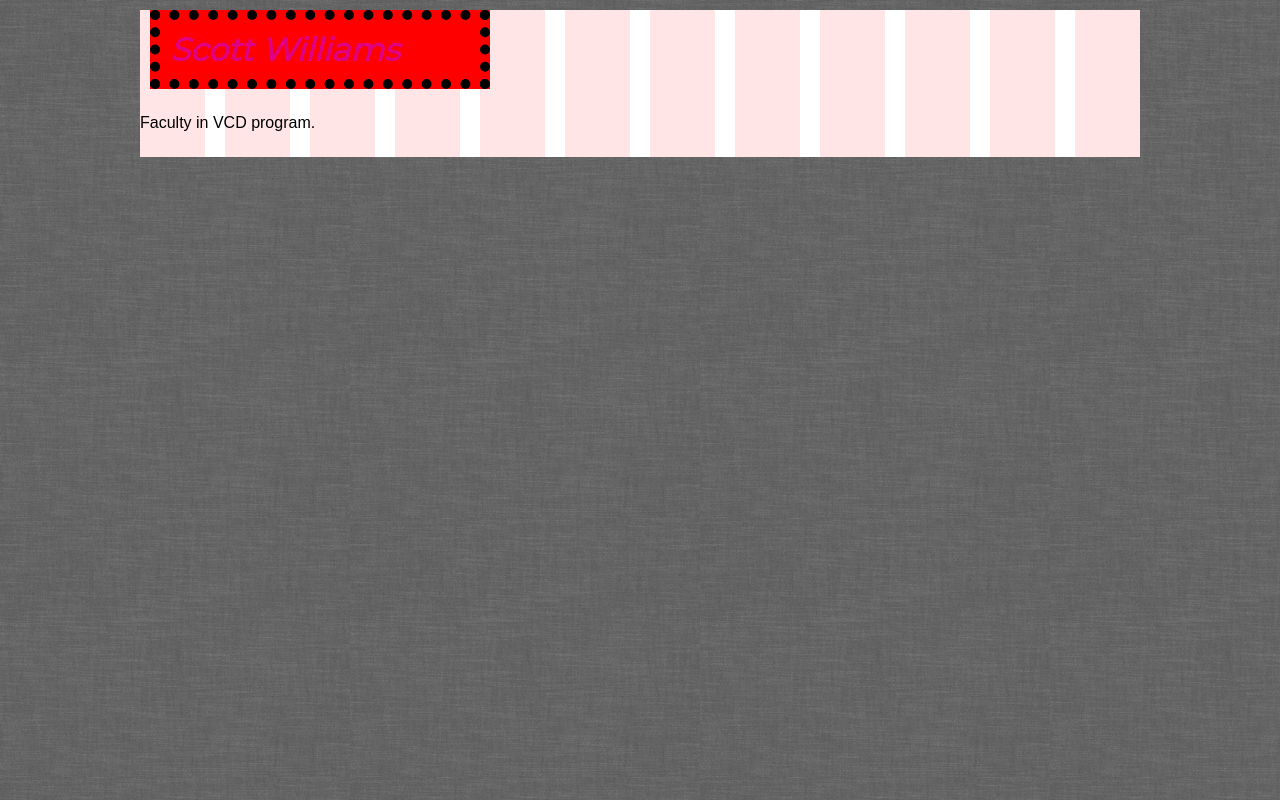
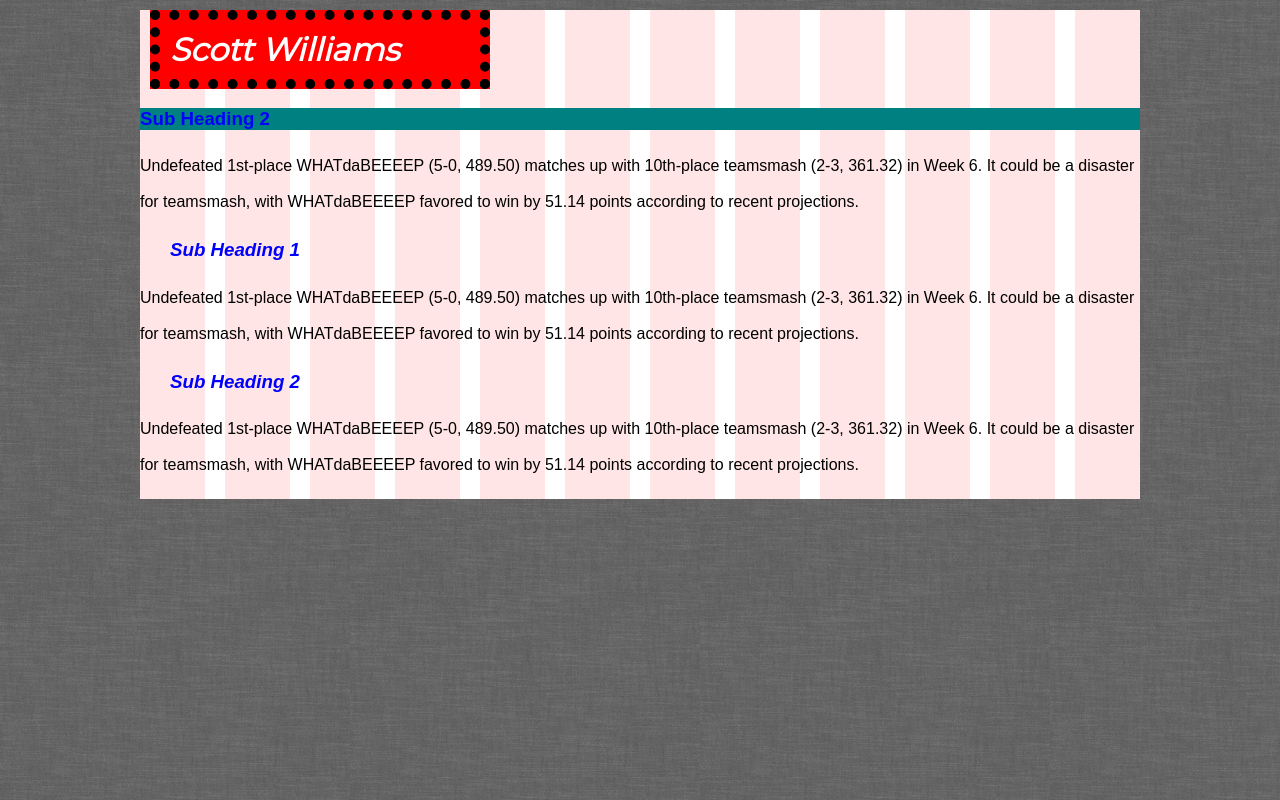
Before and after one commit to stwilliams0223/website-starter-master, a plain HTML site: page index.html in a window 1280 px wide. Drawn offline with Linux system fonts and the light colour scheme.

Commit message:
P1 Bio change

```diff
--- a/css/styles.css
+++ b/css/styles.css
@@ -18,6 +18,21 @@ h1{
 
 }
 
+#name{
+	color: white;
+
+}
+
+h3{
+
+	color: blue;
+
+}
+
+#leadin {
+	background: teal;
+}
+
 p{
 
 	line-height: 36px;
@@ -28,3 +43,10 @@ p{
 .showgrid {
 	background: url("../img/grid-bg.png") repeat-y;
 }
+
+.subhead {
+
+font-style:italic;
+margin-left: 30px;
+
+}
--- a/index.html
+++ b/index.html
@@ -17,9 +17,20 @@
 	<div class="container showgrid">
 
 		<!-- Your Content -->
-		<h1>Scott Williams</h1>
+		<h1 id="name">Scott Williams</h1>
 
-		<p>Faculty in VCD program.</p>
+
+		<h3 id="leadin" >Sub Heading 2</h3>
+
+		<p>Undefeated 1st-place WHATdaBEEEEP (5-0, 489.50) matches up with 10th-place teamsmash (2-3, 361.32) in Week 6. It could be a disaster for teamsmash, with WHATdaBEEEEP favored to win by 51.14 points according to recent projections.</p>
+
+		<h3 class="subhead">Sub Heading 1</h3>
+
+		<p>Undefeated 1st-place WHATdaBEEEEP (5-0, 489.50) matches up with 10th-place teamsmash (2-3, 361.32) in Week 6. It could be a disaster for teamsmash, with WHATdaBEEEEP favored to win by 51.14 points according to recent projections.</p>
+
+		<h3 class="subhead">Sub Heading 2</h3>
+
+		<p>Undefeated 1st-place WHATdaBEEEEP (5-0, 489.50) matches up with 10th-place teamsmash (2-3, 361.32) in Week 6. It could be a disaster for teamsmash, with WHATdaBEEEEP favored to win by 51.14 points according to recent projections.</p>
 
 		<!-- Clearfix -->
 		<div class="clear"></div>
```
